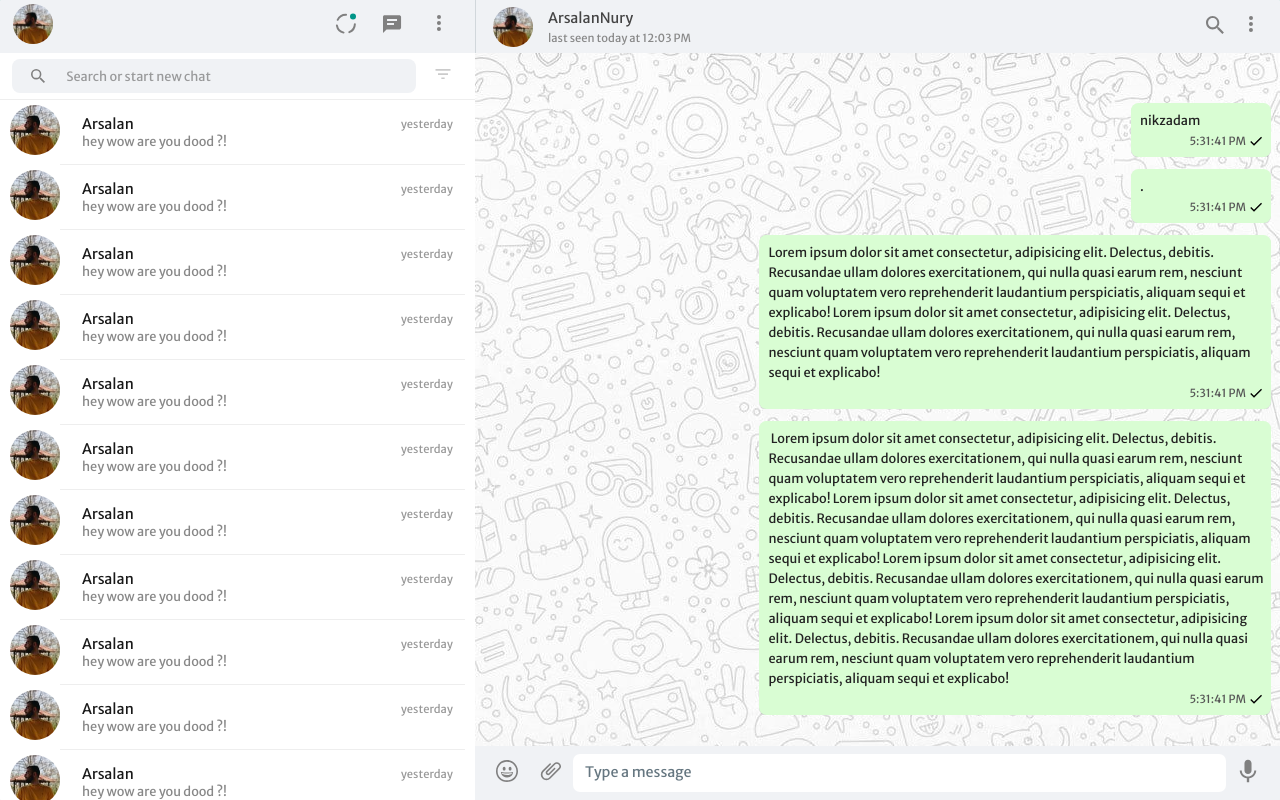
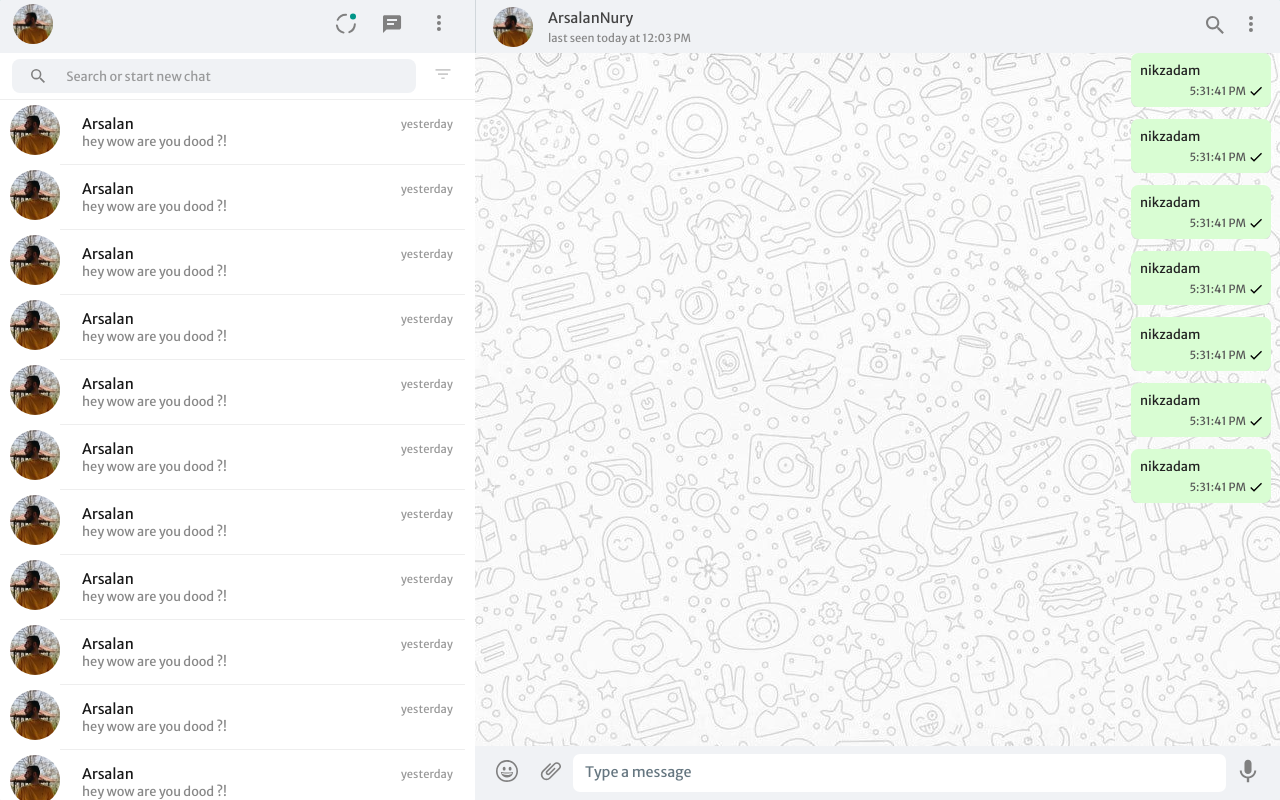
Before and after one commit to arsalannury/whatsApp-clone, a React (Create React App) app in the folder whatsapp/: page / in a window 1280 px wide. Built offline with nearby package versions, Linux system fonts and the light colour scheme.

Commit message:
change chat component show

```diff
--- a/whatsapp/src/Components/ChatCoponent/ChatComponent.tsx
+++ b/whatsapp/src/Components/ChatCoponent/ChatComponent.tsx
@@ -11,7 +11,7 @@ const ChatComponent: React.FC = () => {
 
   return (
     <>
-      <div className="container" style={{ padding: "50px 9px 0 9px" }}>
+      <div className="container" >
         <div className="chat-container">
           <span className="message-text">nikzadam</span>
           <div className="time-done-situation">
@@ -21,62 +21,7 @@ const ChatComponent: React.FC = () => {
         </div>
       </div>
 
-      <div className="container">
-        <div className="chat-container">
-          {/* <MessageSvg /> */}
-          <span className="message-text">.</span>
-          <div className="time-done-situation">
-            <span className="time">{messageTime}</span>
-            <DoneIcon className="done-icon" />
-          </div>
-        </div>
-      </div>
 
-      <div className="container">
-        <div className="chat-container">
-          <span className="message-text">
-            Lorem ipsum dolor sit amet consectetur, adipisicing elit. Delectus,
-            debitis. Recusandae ullam dolores exercitationem, qui nulla quasi
-            earum rem, nesciunt quam voluptatem vero reprehenderit laudantium
-            perspiciatis, aliquam sequi et explicabo! Lorem ipsum dolor sit amet
-            consectetur, adipisicing elit. Delectus, debitis. Recusandae ullam
-            dolores exercitationem, qui nulla quasi earum rem, nesciunt quam
-            voluptatem vero reprehenderit laudantium perspiciatis, aliquam sequi
-            et explicabo!
-          </span>
-          <div className="time-done-situation">
-            <span className="time">{messageTime}</span>
-            <DoneIcon className="done-icon" />
-          </div>
-        </div>
-      </div>
-
-      <div className="container">
-        <div className="chat-container">
-          <span className="message-text">
-            {" "}
-            Lorem ipsum dolor sit amet consectetur, adipisicing elit. Delectus,
-            debitis. Recusandae ullam dolores exercitationem, qui nulla quasi
-            earum rem, nesciunt quam voluptatem vero reprehenderit laudantium
-            perspiciatis, aliquam sequi et explicabo! Lorem ipsum dolor sit amet
-            consectetur, adipisicing elit. Delectus, debitis. Recusandae ullam
-            dolores exercitationem, qui nulla quasi earum rem, nesciunt quam
-            voluptatem vero reprehenderit laudantium perspiciatis, aliquam sequi
-            et explicabo! Lorem ipsum dolor sit amet consectetur, adipisicing
-            elit. Delectus, debitis. Recusandae ullam dolores exercitationem,
-            qui nulla quasi earum rem, nesciunt quam voluptatem vero
-            reprehenderit laudantium perspiciatis, aliquam sequi et explicabo!
-            Lorem ipsum dolor sit amet consectetur, adipisicing elit. Delectus,
-            debitis. Recusandae ullam dolores exercitationem, qui nulla quasi
-            earum rem, nesciunt quam voluptatem vero reprehenderit laudantium
-            perspiciatis, aliquam sequi et explicabo!
-          </span>
-          <div className="time-done-situation">
-            <span className="time">{messageTime}</span>
-            <DoneIcon className="done-icon" />
-          </div>
-        </div>
-      </div>
     </>
   );
 };
--- a/whatsapp/src/Components/ChatPage/ChatPage.tsx
+++ b/whatsapp/src/Components/ChatPage/ChatPage.tsx
@@ -47,6 +47,12 @@ const ChatPage: React.FC = () => {
 
       <div className="chat-main-content">
         <ChatComponent />
+        <ChatComponent />
+        <ChatComponent />
+        <ChatComponent />
+        <ChatComponent />
+        <ChatComponent />
+        <ChatComponent />
       </div>
 
       <div className="message-send-section">
```
